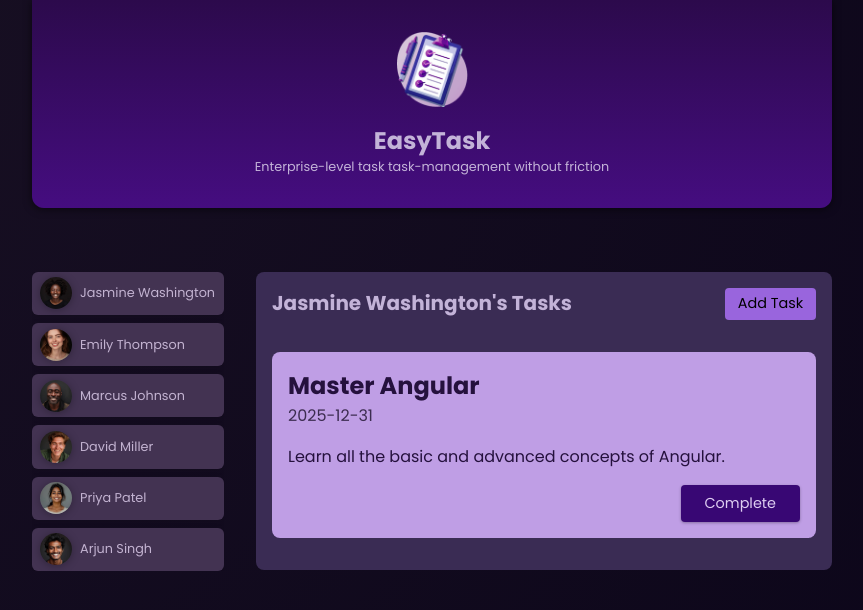
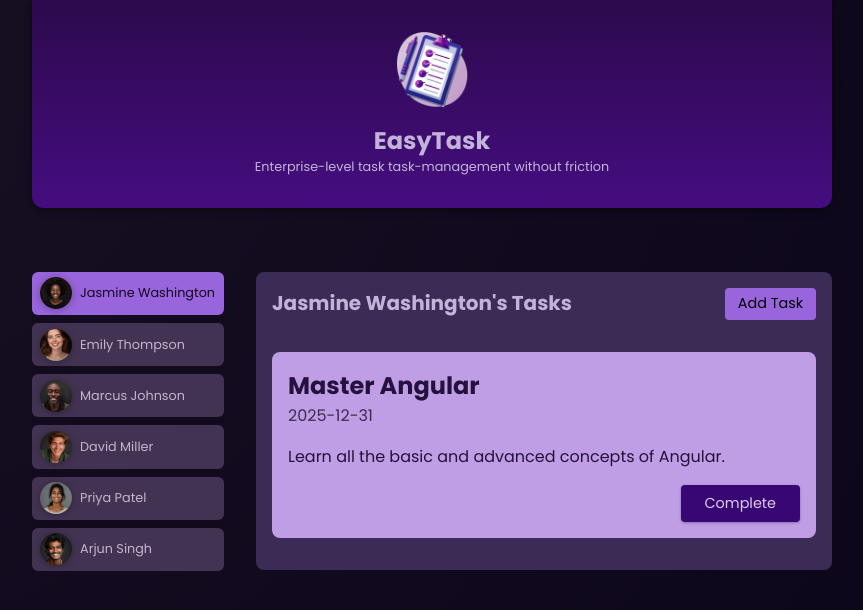
Before and after one commit to jvmaiaa/Angular_Course, an Angular app: page / in a window 1280 px wide. Shown: the top 610 px of the page, without its empty margins (208-1071 px from the left). Built offline with nearby package versions, Linux system fonts and the light colour scheme.

Commit message:
✨[FEAT]: Adiciona lógica de hoover ativo para usuário que estiver selecionado.

```diff
--- a/src/app/app.component.html
+++ b/src/app/app.component.html
@@ -6,6 +6,7 @@
       <li>
         <app-user
           [user]="user"
+          [selected]="user.id === selectedUserId"
           (select)="onSelectUser($event)"
         />
       </li>
--- a/src/app/user/user.component.html
+++ b/src/app/user/user.component.html
@@ -1,5 +1,5 @@
 <div>
-  <button (click)="onSelectUser()" >
+  <button  [class.active]="selected" (click)="onSelectUser()" >
     <img
       [src]="imagePath"
       [alt]="user.name"
--- a/src/app/user/user.component.ts
+++ b/src/app/user/user.component.ts
@@ -10,6 +10,7 @@
 })
 export class UserComponent {
   @Input({ required: true }) user!: UserProps;
+  @Input({ required: true}) selected!: boolean;
   @Output() select = new EventEmitter<string>();
 
   get imagePath() {
```
